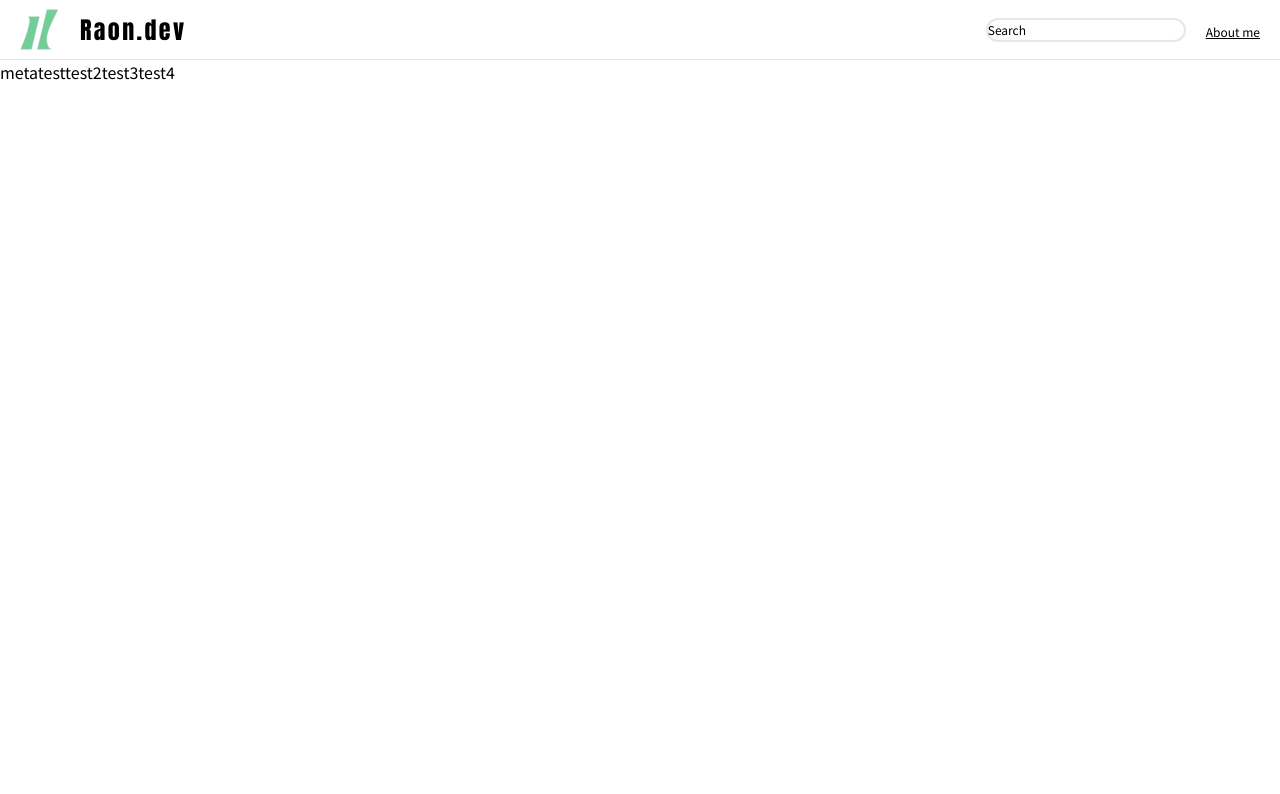
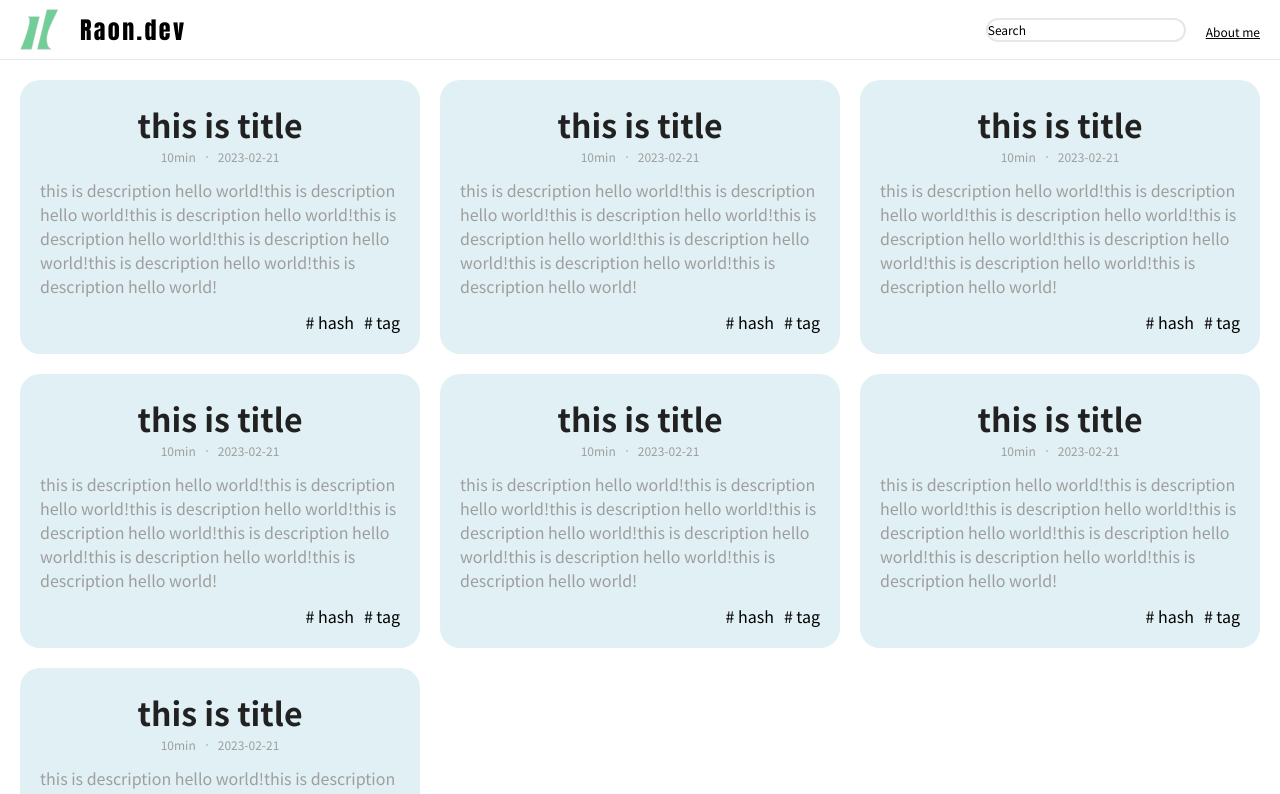
Before and after one commit to dydfuf/raondev, a Next.js app: page / in a window 1280 px wide. Shown: the top 794 px of the page. Built offline with nearby package versions, Linux system fonts and the light colour scheme.

Commit message:
카드 디자인 적용

```diff
--- /dev/null
+++ b/components/ContentCard.tsx
@@ -0,0 +1,42 @@
+interface Props {
+  title: string;
+  timeToRead: string;
+  description: string;
+  releaseDate: string;
+  hashtags: string[];
+}
+
+export default function ContentCard({
+  title,
+  timeToRead,
+  description,
+  releaseDate,
+  hashtags,
+}: Props) {
+  return (
+    <div className="flex flex-col aspect-[1.5] rounded-20 bg-blue-3/[0.15] justify-start p-20">
+      <div className="flex justify-center">
+        <span className="text-32 font-bold text-gray-9">{title}</span>
+      </div>
+      <div className="text-12 flex justify-center items-center space-x-10 text-gray-5">
+        <span>{timeToRead}</span>
+        <div className="w-2 h-2 rounded-1 bg-gray-4" />
+        <span>{releaseDate}</span>
+      </div>
+      <p className="text-gray-5 py-12">
+        {description}
+        {description}
+        {description}
+        {description}
+        {description}
+        {description}
+        {description}
+      </p>
+      <div className="flex justify-end mt-auto space-x-10">
+        {hashtags.map((hashtag) => (
+          <span key={hashtag}>{`# ${hashtag}`}</span>
+        ))}
+      </div>
+    </div>
+  );
+}
--- a/pages/index.tsx
+++ b/pages/index.tsx
@@ -1,5 +1,5 @@
+import ContentCard from "@/components/ContentCard";
 import { getPostList } from "@/utils/post";
-import fs from "fs";
 import { GetStaticProps } from "next";
 import Link from "next/link";
 
@@ -11,6 +11,58 @@ export default function index({ paths }: Props) {
   return (
     <div>
       <div>
+        <div className="w-full gap-20 grid sm:grid-cols-2 md:grid-cols-3 2xl:grid-cols-4 p-20">
+          <ContentCard
+            title="this is title"
+            timeToRead="10min"
+            description="this is description hello world!"
+            releaseDate="2023-02-21"
+            hashtags={["hash", "tag"]}
+          />
+          <ContentCard
+            title="this is title"
+            timeToRead="10min"
+            description="this is description hello world!"
+            releaseDate="2023-02-21"
+            hashtags={["hash", "tag"]}
+          />
+          <ContentCard
+            title="this is title"
+            timeToRead="10min"
+            description="this is description hello world!"
+            releaseDate="2023-02-21"
+            hashtags={["hash", "tag"]}
+          />
+          <ContentCard
+            title="this is title"
+            timeToRead="10min"
+            description="this is description hello world!"
+            releaseDate="2023-02-21"
+            hashtags={["hash", "tag"]}
+          />
+          <ContentCard
+            title="this is title"
+            timeToRead="10min"
+            description="this is description hello world!"
+            releaseDate="2023-02-21"
+            hashtags={["hash", "tag"]}
+          />
+          <ContentCard
+            title="this is title"
+            timeToRead="10min"
+            description="this is description hello world!"
+            releaseDate="2023-02-21"
+            hashtags={["hash", "tag"]}
+          />
+          <ContentCard
+            title="this is title"
+            timeToRead="10min"
+            description="this is description hello world!"
+            releaseDate="2023-02-21"
+            hashtags={["hash", "tag"]}
+          />
+        </div>
+
         {paths.map((path) => (
           <Link key={path.id} href={`/posts/${path.id}`}>
             {path.id}
```
